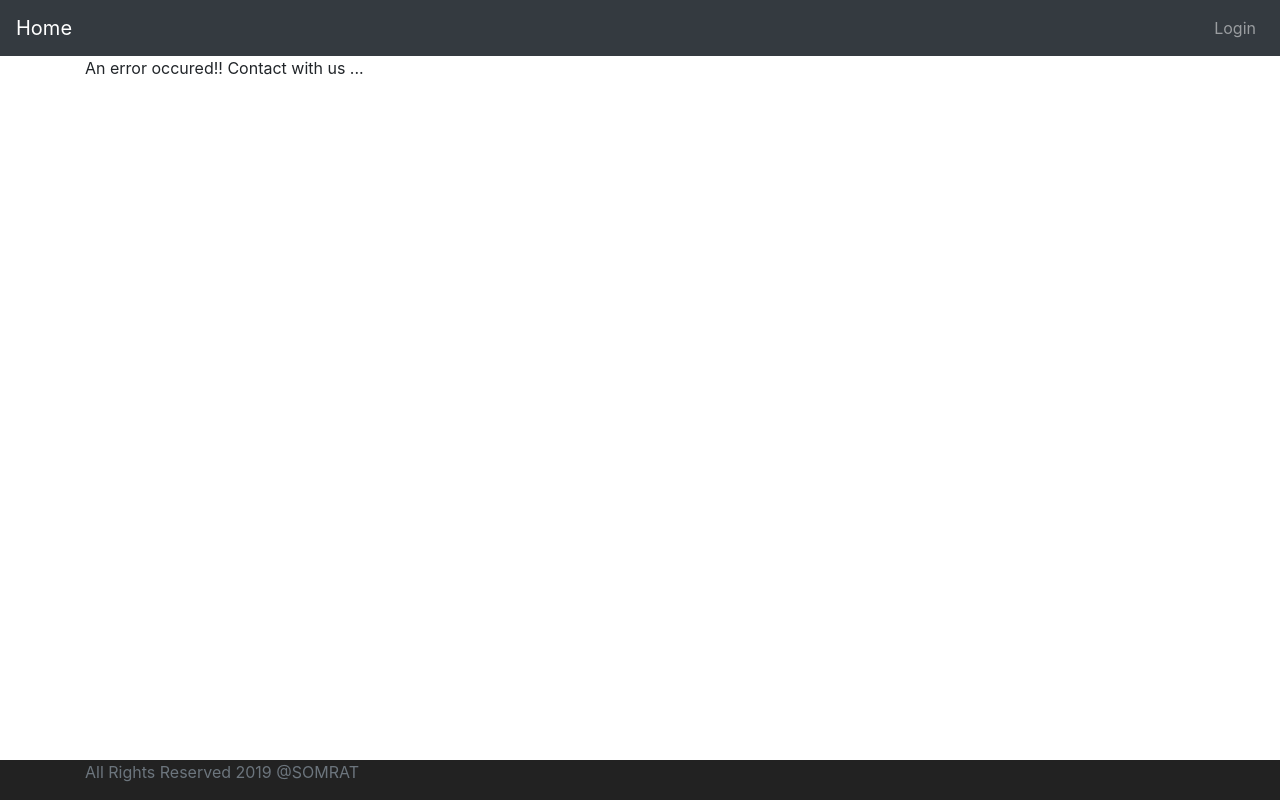
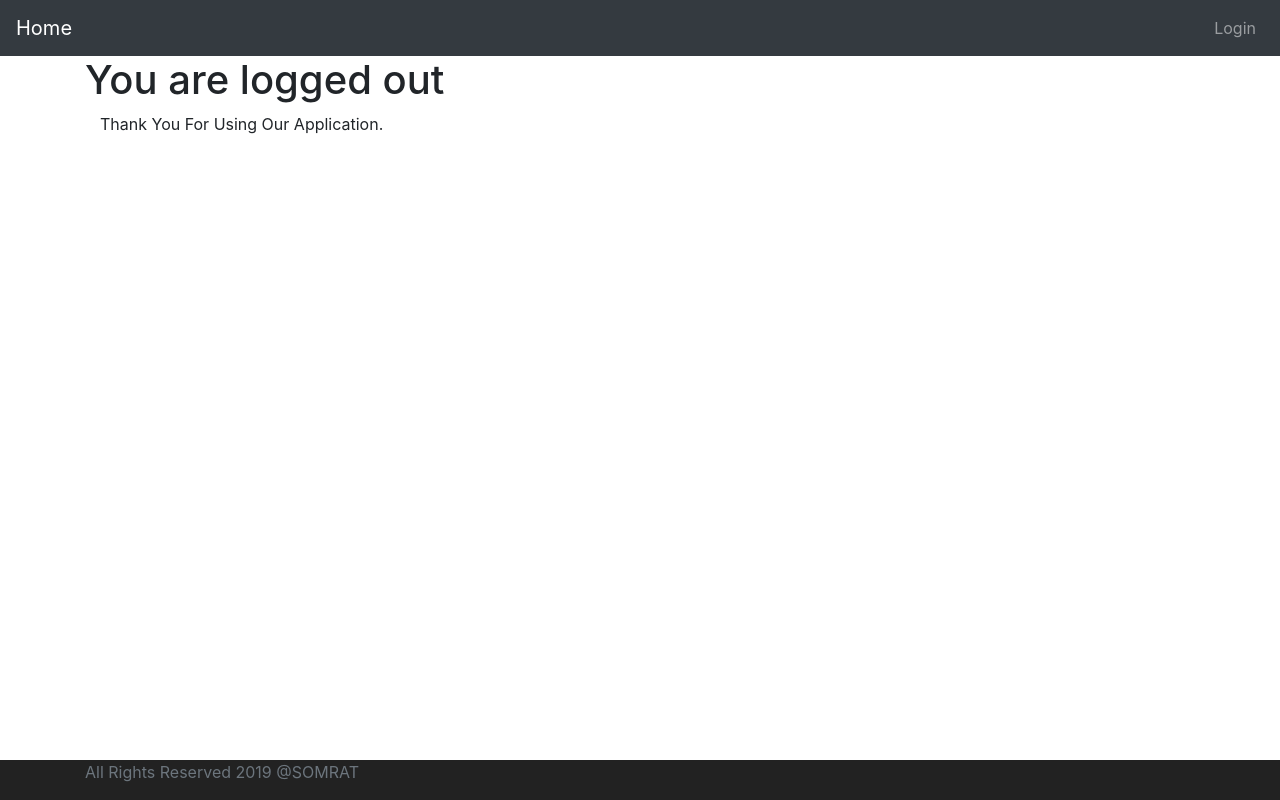
Before and after one commit to somratcste/full-stack-to-do-app, an Angular app in the folder frontend/todo/: page /logout in a window 1280 px wide. Built offline with nearby package versions, Linux system fonts and the light colour scheme.

Commit message:
logout functionality implement

```diff
--- a/frontend/todo/src/app/app.module.ts
+++ b/frontend/todo/src/app/app.module.ts
@@ -10,12 +10,14 @@ import { ErrorComponent } from './error/error.component';
 import { ListTodosComponent } from './list-todos/list-todos.component';
 import { MenuComponent } from './menu/menu.component';
 import { FooterComponent } from './footer/footer.component';
+import { LogoutComponent } from './logout/logout.component';
 
 const routes: Routes = [
   { path: '', component: LoginComponent },
   { path: 'login', component: LoginComponent },
   { path: 'welcome/:name', component: WelcomeComponent },
   { path: 'todos', component: ListTodosComponent },
+  { path: 'logout', component: LogoutComponent },
   { path: '**', component: ErrorComponent }
 ];
 
@@ -27,7 +29,8 @@ const routes: Routes = [
     ErrorComponent,
     ListTodosComponent,
     MenuComponent,
-    FooterComponent
+    FooterComponent,
+    LogoutComponent
   ],
   imports: [
     BrowserModule,
--- /dev/null
+++ b/frontend/todo/src/app/logout/logout.component.html
@@ -0,0 +1,4 @@
+<H1>You are logged out</H1>
+<div class="container">
+  Thank You For Using Our Application.
+</div>
--- /dev/null
+++ b/frontend/todo/src/app/logout/logout.component.ts
@@ -0,0 +1,17 @@
+import { Component, OnInit } from '@angular/core';
+import { HardcodedAuthenticationService } from '../service/hardcoded-authentication.service';
+
+@Component({
+  selector: 'app-logout',
+  templateUrl: './logout.component.html',
+  styleUrls: ['./logout.component.css']
+})
+export class LogoutComponent implements OnInit {
+
+  constructor(private hardcodedAuthenticationService: HardcodedAuthenticationService) { }
+
+  ngOnInit() {
+    this.hardcodedAuthenticationService.logout();
+  }
+
+}
--- a/frontend/todo/src/app/service/hardcoded-authentication.service.ts
+++ b/frontend/todo/src/app/service/hardcoded-authentication.service.ts
@@ -19,4 +19,8 @@ export class HardcodedAuthenticationService {
     let user = sessionStorage.getItem("authenticateUser");
     return !(user===null)
   }
+
+  logout() {
+    sessionStorage.removeItem("authenticateUser");
+  }
 }
```
Also changed, not shown: frontend/todo/src/app/logout/logout.component.css (added), 1 other file (tests, documents, lock files or other folders).
